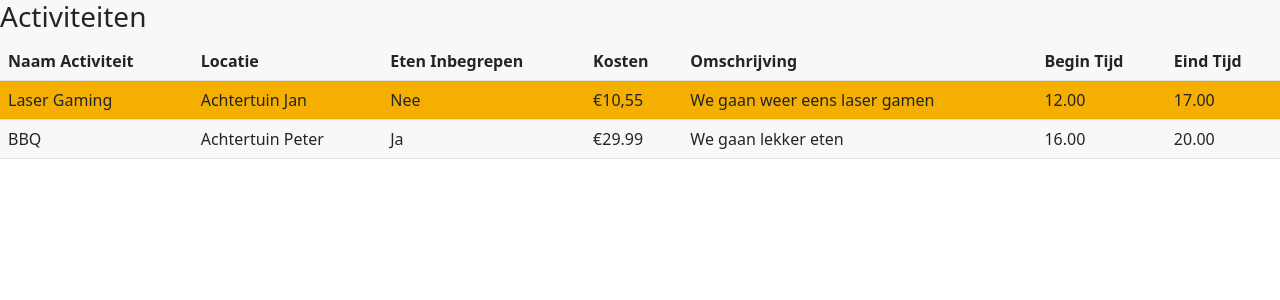
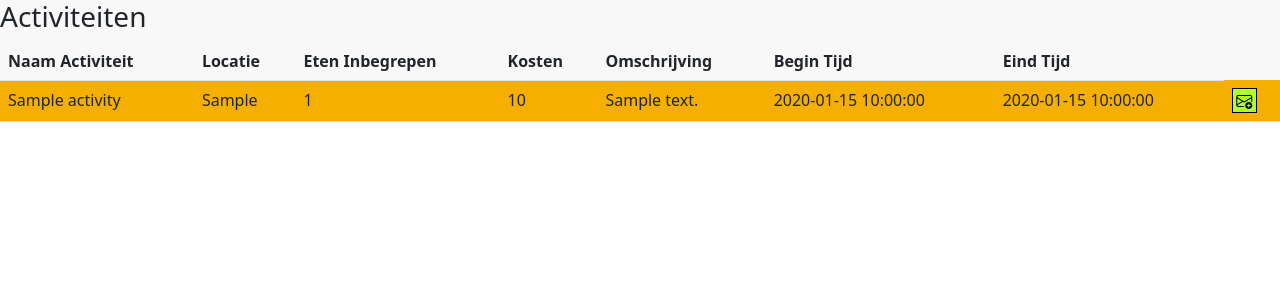
Before and after one commit to PigFish69/Autivadis, a PHP site: page /Overview.php in a window 1280 px wide. Shown: the top 300 px of the page. Run offline with PHP 8.4, Linux system fonts and the light colour scheme; tables that the repository leaves empty hold one stand-in row (values such as "Sample post"); some libraries are stand-ins or nearby versions.

Commit message:
User can singup for activity. Still needs work

```diff
--- a/hyb/Actievadis/Css/Overview.css
+++ b/hyb/Actievadis/Css/Overview.css
@@ -20,3 +20,16 @@ Corvadis White #f8f8f8
     --bs-table-striped-bg: var(--color-Orange);
     --bs-table-accent-bg: var(--color-white);
 }
+
+.btnSignup {
+    background: none;
+    background-color: greenyellow;
+    height: 25px;
+    width: 25px;
+    border: 1px solid black;
+}
+
+/* Keep Background of i same as .btnSingup voor 'correct' btn looks */
+i {
+    background-color: greenyellow;
+}
--- a/hyb/Actievadis/Database/databaseFunctions.php
+++ b/hyb/Actievadis/Database/databaseFunctions.php
@@ -29,5 +29,3 @@ function db_insertData($query){
     $mysqli->close();
     return $result;
 }
-
-?>
--- a/hyb/Actievadis/Pages/Activities/Overview.php
+++ b/hyb/Actievadis/Pages/Activities/Overview.php
@@ -1,4 +1,28 @@
-<?php ?>
+<?php
+include "../../Database/databaseFunctions.php";
+// include "../General/header.php";
+
+if (isset($_GET['id']) && isset($_GET['userId'])) {
+
+    $userId = $_GET['userId'];
+    $activityId = $_GET['id'];
+
+    registerForActivity($userId, $activityId);
+}
+
+// This function is for testing needs to be moved to activitieFunctons when Working
+
+function registerForActivity($userId, $activityId)
+{
+    $query = "INSERT INTO signup (id, activityId, userId) VALUES ('0', '$activityId', '$userId')";
+    // var ids = db_getData(`SELECT * FROM signup WHERE userid == ` . $_GET['id']);
+    // if()
+    {
+        db_insertData($query);
+        echo "Gelukt Gebruiker heeft zich aangemeld voor deze activiteit";
+    }
+}
+?>
 
 <html>
 <link rel="stylesheet" href="../../Css/Overview.css">
@@ -6,6 +30,8 @@
 <!-- Link table relations -->
 <link rel="stylesheet" href="https://cdn.jsdelivr.net/npm/bootstrap@5.2.3/dist/css/bootstrap.min.css">
 <link href="//cdn.datatables.net/1.13.3/css/jquery.dataTables.min.css" rel="stylesheet">
+<link rel="stylesheet" href="https://cdn.jsdelivr.net/npm/bootstrap-icons@1.10.3/font/bootstrap-icons.css">
+
 
 <body>
     <!-- First give an overview via an Table of all upcoming activities -->
@@ -35,17 +61,29 @@
 
             <tbody>
                 <!-- Sample Data -->
-
+                <?php
+                $users = db_getData("SELECT * FROM `activity`");
+                while ($userData = $users->fetch_assoc()) { ?>
                     <tr>
-                    <td>Laser Gaming</td>
+                        <td><?php echo $userData['name'] ?></td>
+                        <td><?php echo $userData['location'] ?></td>
+                        <td><?php echo $userData['food'] ?></td>
+                        <td><?php echo $userData['price'] ?></td>
+                        <td><?php echo $userData['description'] ?></td>
+                        <td><?php echo $userData['startTime'] ?></td>
+                        <td><?php echo $userData['endTime'] ?></td>
+                        <td>
+                            <button class="btnSignup" id="<?php echo $userData['id'] ?>"><i class="bi bi-envelope-plus"></i></button>
+                        </td>
+                        <!-- <td>Laser Gaming</td>
                         <td>Achtertuin Jan</td>
                         <td>Nee</td>
                         <td>€10,55</td>
                         <td>We gaan weer eens laser gamen</td>
                         <td>12.00</td>
-                    <td>17.00</td>
+                        <td>17.00</td> -->
                     </tr>
-                <tr>
+                    <!-- <tr>
                         <td>BBQ</td>
                         <td>Achtertuin Peter </td>
                         <td>Ja</td>
@@ -54,7 +92,10 @@
                         <td>16.00</td>
                         <td>20.00</td>
 
-                </tr>
+                    </tr> -->
+                <?php
+                }
+                ?>
             </tbody>
     </div>
 
@@ -64,3 +105,13 @@
 <!-- Button for Sign out from activitie -->
 
 </html>
+<script src="../../Js/jquery.js"></script>
+<script>
+    $(document).ready(() => {
+        $('#allActivities tbody').on('click', '.btnSignup', function() {
+            var id = $(this).attr('id');
+            // activity ID is still hard code for testing purposes
+            window.location.href = `Overview.php?id=${id}&userId=2`;
+        })
+    })
+</script>
```
Lines whose indentation alone changed are shown as unchanged.
